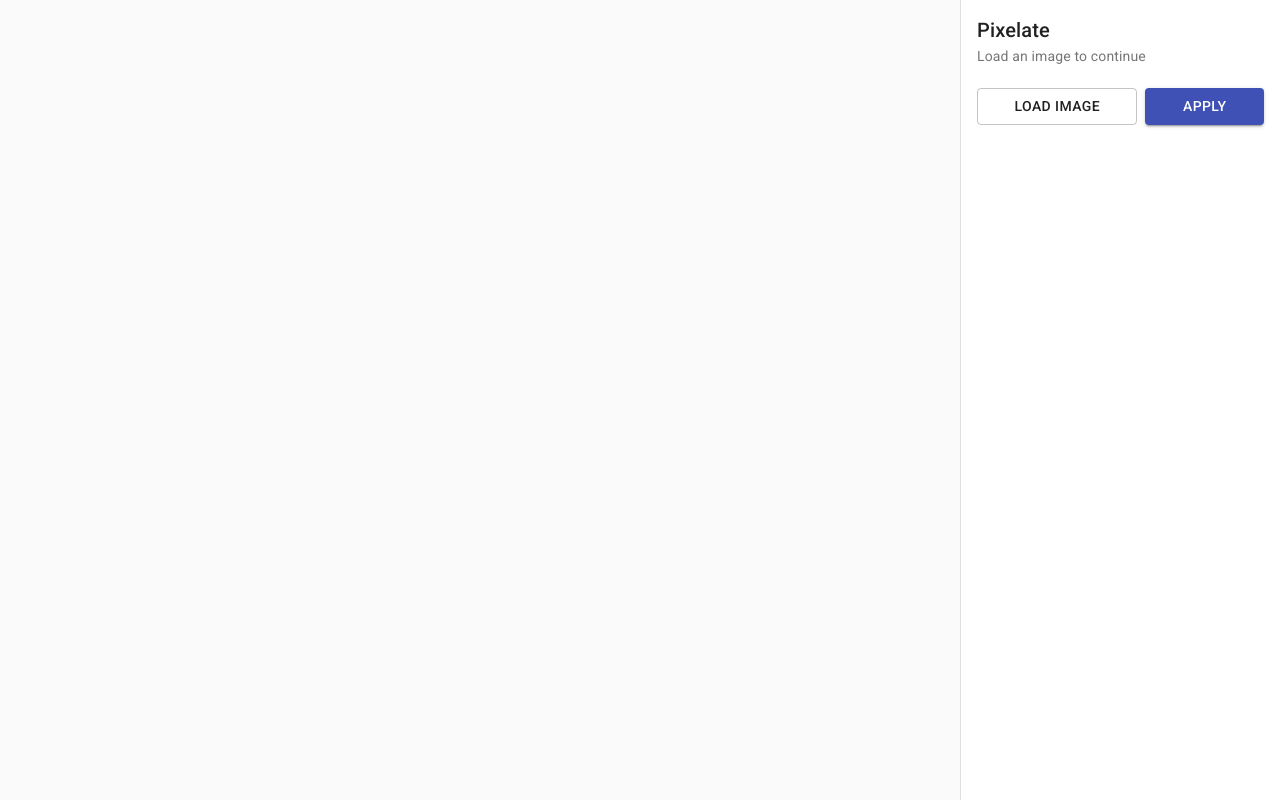
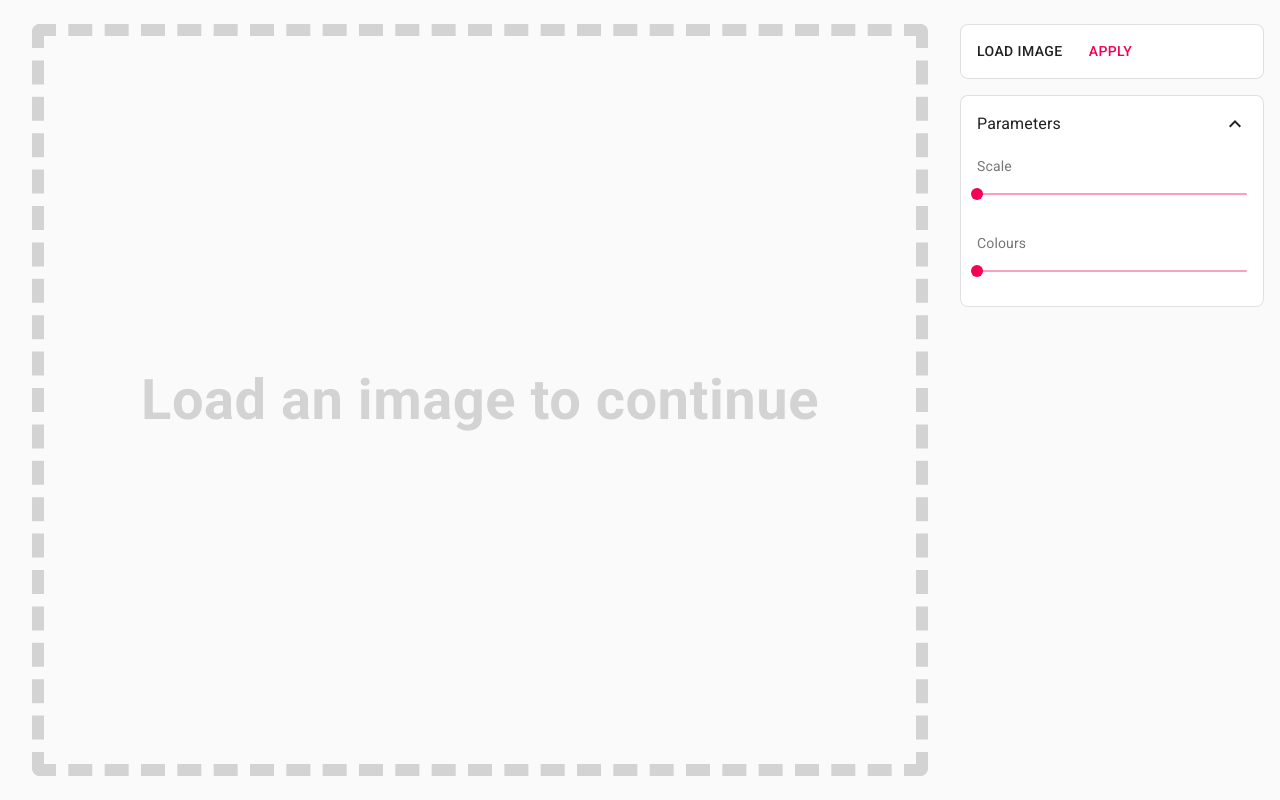
Before and after one commit to hack3ric/pixelate, a Next.js app: page / in a window 1280 px wide. Built offline with nearby package versions, Linux system fonts and the light colour scheme.

Commit message:
Add welcome screen (kind of)

```diff
--- a/package.json
+++ b/package.json
@@ -10,6 +10,7 @@
   },
   "dependencies": {
     "@material-ui/core": "^4.11.4",
+    "@material-ui/icons": "^4.11.2",
     "next": "11.0.1",
     "react": "17.0.2",
     "react-dom": "17.0.2"
--- a/pages/index.tsx
+++ b/pages/index.tsx
@@ -1,7 +1,9 @@
 import React, { useEffect, useState } from "react";
-import { Button, Container, createStyles, Drawer, List, ListItem, ListItemText, makeStyles, Typography } from "@material-ui/core";
+import { Button, Collapse, Container, createStyles, Divider, Drawer, List, ListItem, ListItemText, makeStyles, Paper, Slider, Typography } from "@material-ui/core";
 import { getImageFromFile } from "../src/image";
 import Canvas from "../src/Canvas";
+import { ExpandLess } from "@material-ui/icons";
+import Welcome from "../src/Welcome";
 
 const drawerWidth = 320;
 
@@ -13,13 +15,23 @@ const useStyles = makeStyles(theme => createStyles({
   main: {
     width: `calc(100% - ${drawerWidth}px)`,
     height: "100vh",
-    padding: 32
+    padding: "24px 32px"
   },
   drawer: {
-    width: drawerWidth
+    width: drawerWidth,
+    background: "transparent",
+    border: "none",
+    padding: 16,
+    paddingLeft: 0
   },
-  button: {
-    flexGrow: 1
+  paper: {
+    padding: "8px 0",
+    borderRadius: 8,
+    boxShadow: "none",
+    margin: "8px 0"
+  },
+  parameter: {
+    display: "block"
   }
 }));
 
@@ -27,7 +39,8 @@ export default function App() {
   const styles = useStyles();
   const [filename, setFilename] = useState<string | undefined>();
   const [image, setImage] = useState<HTMLImageElement | undefined>();
-  const [inputData, setInputData] = useState<ImageData | undefined>()
+  const [inputData, setInputData] = useState<ImageData | undefined>();
+  const [p, setP] = useState(true);
 
   async function handleInputChange(event: React.ChangeEvent<HTMLInputElement>) {
     if (!event.target.files || !event.target.files[0]) {
@@ -43,25 +56,38 @@ export default function App() {
   return (
     <div className={styles.app}>
       <main className={styles.main}>
-        {image ? <Canvas image={image} fetchImageData={setInputData} /> : false}
+        {image
+          ? <Canvas image={image} fetchImageData={setInputData} />
+          : <Welcome />}
       </main>
+
       <Drawer variant="permanent" open classes={{ paper: styles.drawer }} anchor="right">
-        <List disablePadding>
-          <ListItem>
-            <ListItemText
-              primary="Pixelate"
-              secondary={filename ?? "Load an image to continue"}
-              primaryTypographyProps={{ variant: "h6" }}
-            />
-          </ListItem>
-          <ListItem>
-            <Button component="label" variant="outlined" className={styles.button} style={{ marginRight: 8 }}>
-              Load Image
-              <input type="file" accept="image/*" hidden onChange={handleInputChange} />
-            </Button>
-            <Button variant="contained" color="primary" className={styles.button}>Apply</Button>
-          </ListItem>
-        </List>
+        <Paper variant="outlined" className={styles.paper} style={{ padding: 8 }}>
+          <Button component="label" style={{ marginRight: 8 }}>
+            Load Image
+            <input type="file" accept="image/*" hidden onChange={handleInputChange} />
+          </Button>
+          <Button color="secondary">Apply</Button>
+        </Paper>
+
+        <Paper variant="outlined" className={styles.paper}>
+          <List disablePadding>
+            <ListItem button onClick={() => setP(!p)} dense>
+              <ListItemText primary="Parameters" primaryTypographyProps={{ variant: "body1" }} />
+              <ExpandLess />
+            </ListItem>
+            <Collapse in={p}>
+              <ListItem className={styles.parameter}>
+                <ListItemText primary="Scale" primaryTypographyProps={{ variant: "body2", color: "textSecondary" }} />
+                <Slider color="secondary" />
+              </ListItem>
+              <ListItem className={styles.parameter}>
+                <ListItemText primary="Colours" primaryTypographyProps={{ variant: "body2", color: "textSecondary" }} />
+                <Slider color="secondary" />
+              </ListItem>
+            </Collapse>
+          </List>
+        </Paper>
       </Drawer>
     </div>
   );
--- /dev/null
+++ b/src/Welcome.tsx
@@ -0,0 +1,31 @@
+import { createStyles, makeStyles, Typography } from "@material-ui/core";
+import React from "react";
+
+const useStyles = makeStyles(theme => createStyles({
+  welcome: {
+    width: "100%",
+    height: "100%",
+    border: "12px dashed lightgrey",
+    borderRadius: 8,
+    display: "flex",
+    justifyContent: "center",
+    alignItems: "center"
+  },
+  typography: {
+    fontSize: 56,
+    fontWeight: "bold",
+    color: "lightgrey"
+  }
+}));
+
+export default function Welcome() {
+  const styles = useStyles();
+
+  return (
+    <div className={styles.welcome}>
+      <div>
+      <Typography className={styles.typography}>Load an image to continue</Typography>
+      </div>
+    </div>
+  );
+}
--- a/src/theme.ts
+++ b/src/theme.ts
@@ -4,7 +4,10 @@ export default function makeTheme(prefersDarkMode: boolean): Theme {
   console.log(prefersDarkMode);
   return createMuiTheme({
     palette: {
-      type: prefersDarkMode ? "dark" : "light"
+      type: prefersDarkMode ? "dark" : "light",
+      // secondary: {
+      //   main: "#00ffff"
+      // }
     },
     overrides: {
       MuiCssBaseline: {
```
Also changed, not shown: 1 other file (tests, documents, lock files or other folders).
